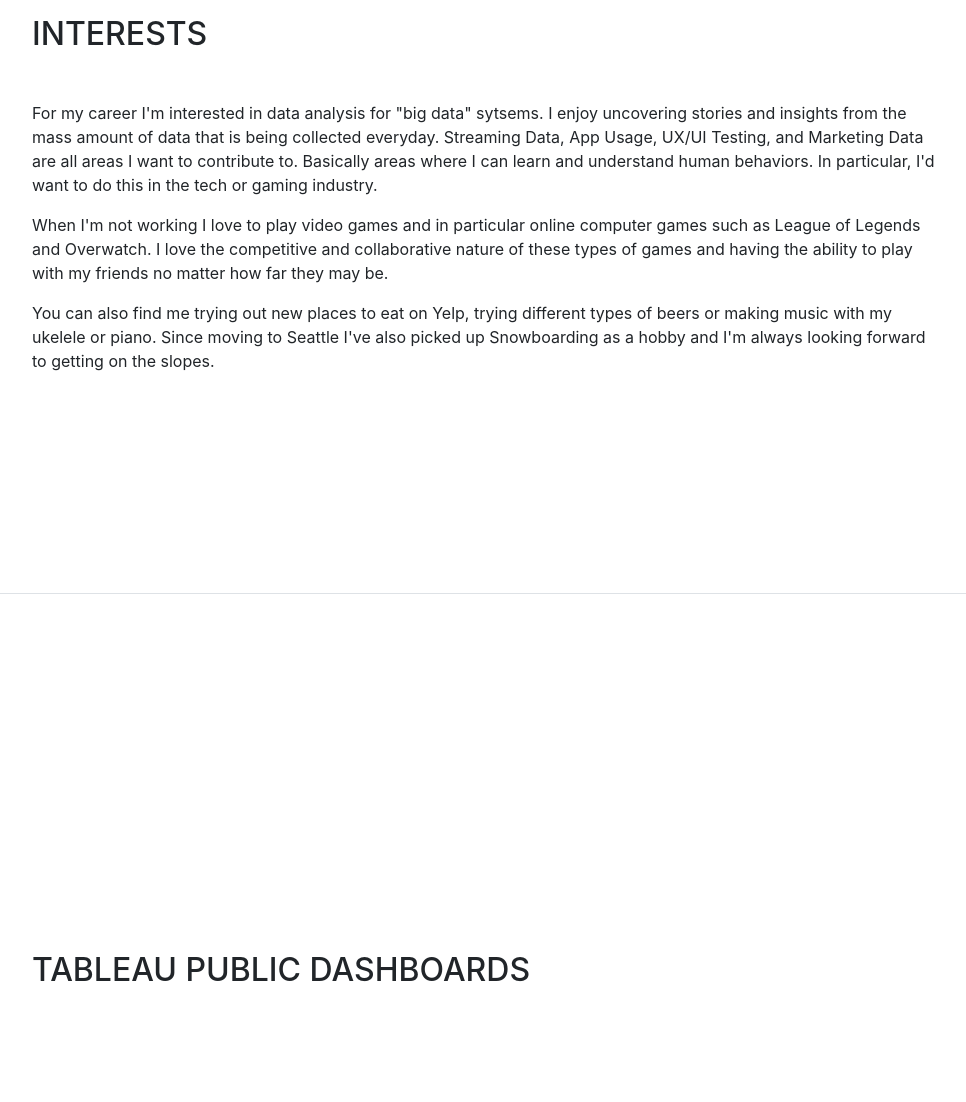
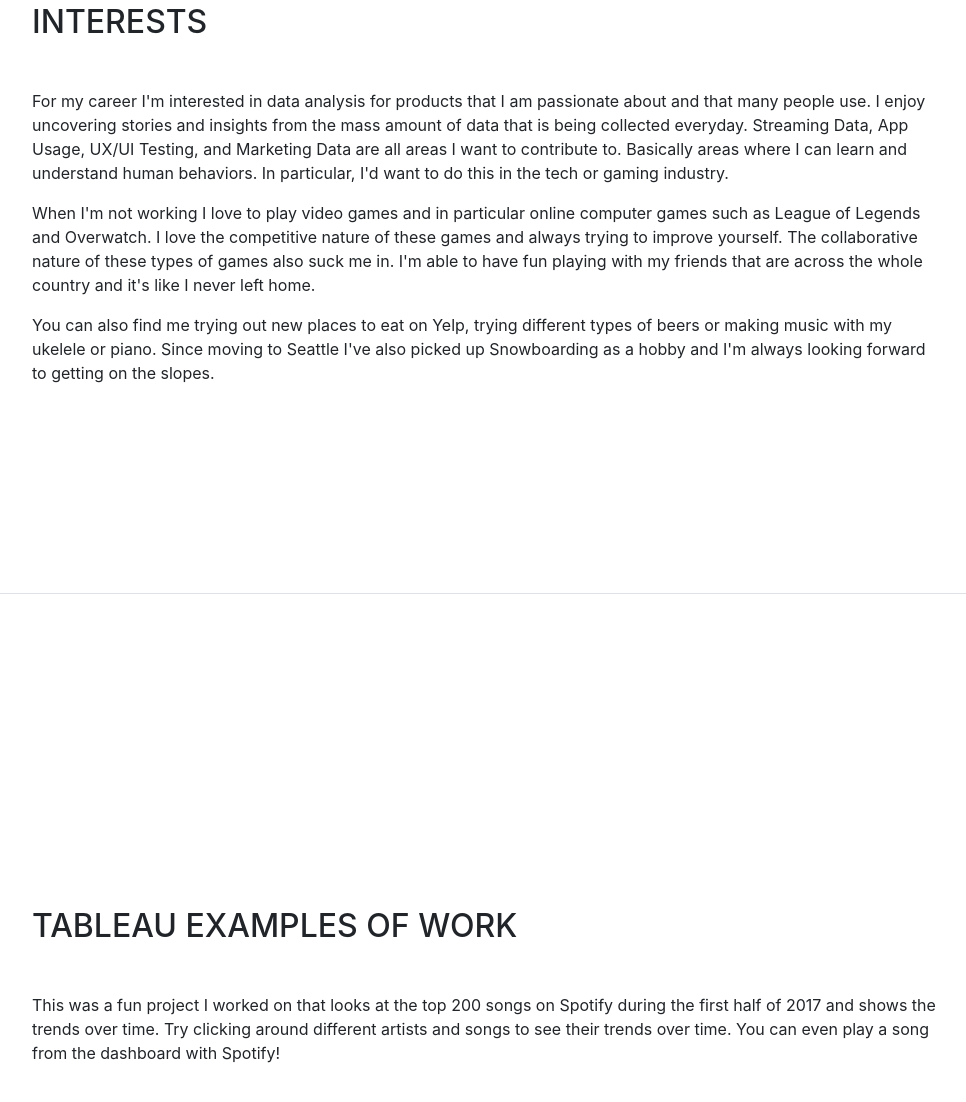
Before and after one commit to KSantamaria/ksantamaria.github.io, a website with bundled scripts: page index.html in a window 1280 px wide. Shown: the part 4365-5467 px from the top of the page, without its empty margins (288-1254 px from the left). Built offline with nearby package versions, Linux system fonts and the light colour scheme; a web font is replaced by a local one.

Commit message:
Tableau Update

```diff
--- a/index.html
+++ b/index.html
@@ -240,7 +240,7 @@
                   <li>Simio</li>
                   <li>FlexSim </li>
                   <li>Excel </li></ul>
-          <div class="subheading mb-1">Databases I've worked with</div>
+          <div class="subheading mb-1">Databases I've analyzed</div>
                 <ul><li>Hadoop HDFS & Hadoop Hive</li>
                     <li>Microsoft SQL Server</li>
                     <li>MySQL</li>
@@ -263,14 +263,15 @@
       <section class="resume-section p-3 p-lg-5 d-flex flex-column" id="interests">
         <div class="my-auto">
           <h2 class="mb-5">Interests</h2>
-          <p>For my career I'm interested in data analysis for "big data" sytsems. I enjoy uncovering stories and insights from the mass amount of data that is being collected everyday. Streaming Data, App Usage, UX/UI Testing, and Marketing Data are all areas I want to contribute to. Basically areas where I can learn and understand human behaviors. In particular, I'd want to do this in the tech or gaming industry.</p>
-          <p>When I'm not working I love to play video games and in particular online computer games such as League of Legends and Overwatch. I love the competitive and collaborative nature of these types of games and having the ability to play with my friends no matter how far they may be.</p>
+          <p>For my career I'm interested in data analysis for products that I am passionate about and that many people use. I enjoy uncovering stories and insights from the mass amount of data that is being collected everyday. Streaming Data, App Usage, UX/UI Testing, and Marketing Data are all areas I want to contribute to. Basically areas where I can learn and understand human behaviors. In particular, I'd want to do this in the tech or gaming industry.</p>
+          <p>When I'm not working I love to play video games and in particular online computer games such as League of Legends and Overwatch. I love the competitive nature of these games and always trying to improve yourself. The collaborative nature of these types of games also suck me in. I'm able to have fun playing with my friends that are across the whole country and it's like I never left home. </p>
           <p class="mb-0">You can also find me trying out new places to eat on Yelp, trying different types of beers or making music with my ukelele or piano. Since moving to Seattle I've also picked up Snowboarding as a hobby and I'm always looking forward to getting on the slopes. </p>
         </div>
       </section>
       <section class="resume-section p-3 p-lg-5 d-flex flex-column" id="tableaudashboards">
         <div class="my-auto">
-          <h2 class="mb-5">Tableau Public Dashboards</h2>
+          <h2 class="mb-5">Tableau Examples of Work</h2>
+          <p> This was a fun project I worked on that looks at the top 200 songs on Spotify during the first half of 2017 and shows the trends over time. Try clicking around different artists and songs to see their trends over time. You can even play a song from the dashboard with Spotify! </p>
           <div class='tableauPlaceholder' id='viz1525734536400' style='position: relative'><noscript><a href='#'><img alt='Dashboard 1 ' src='https:&#47;&#47;public.tableau.com&#47;static&#47;images&#47;US&#47;USMostPopularSongsFirstHalf2017&#47;Dashboard1&#47;1_rss.png' style='border: none' /></a>
           </noscript><object class='tableauViz'  style='display:none;'><param name='host_url' value='https%3A%2F%2Fpublic.tableau.com%2F' /> <param name='embed_code_version' value='3' /> <param name='path' value='views&#47;USMostPopularSongsFirstHalf2017&#47;Dashboard1?:embed=y&amp;:display_count=y' /> <param name='toolbar' value='yes' />
             <param name='static_image' value='https:&#47;&#47;public.tableau.com&#47;static&#47;images&#47;US&#47;USMostPopularSongsFirstHalf2017&#47;Dashboard1&#47;1.png' />
```
